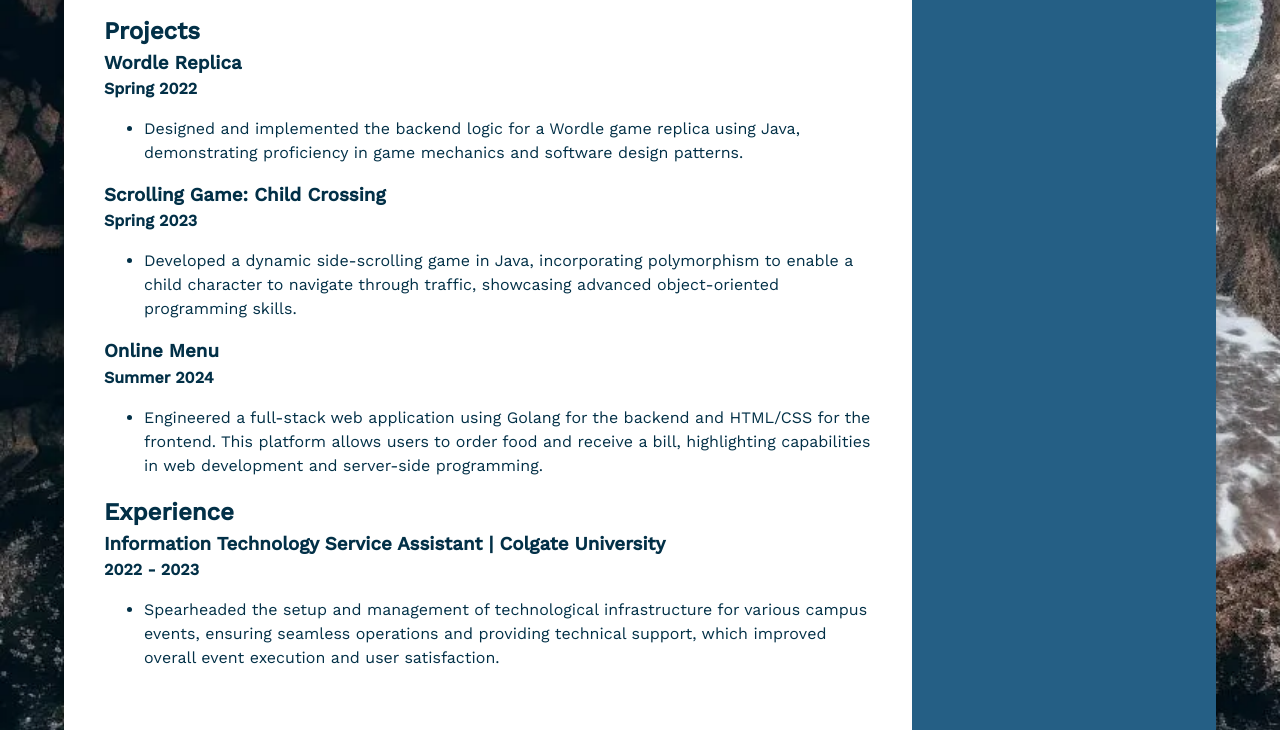
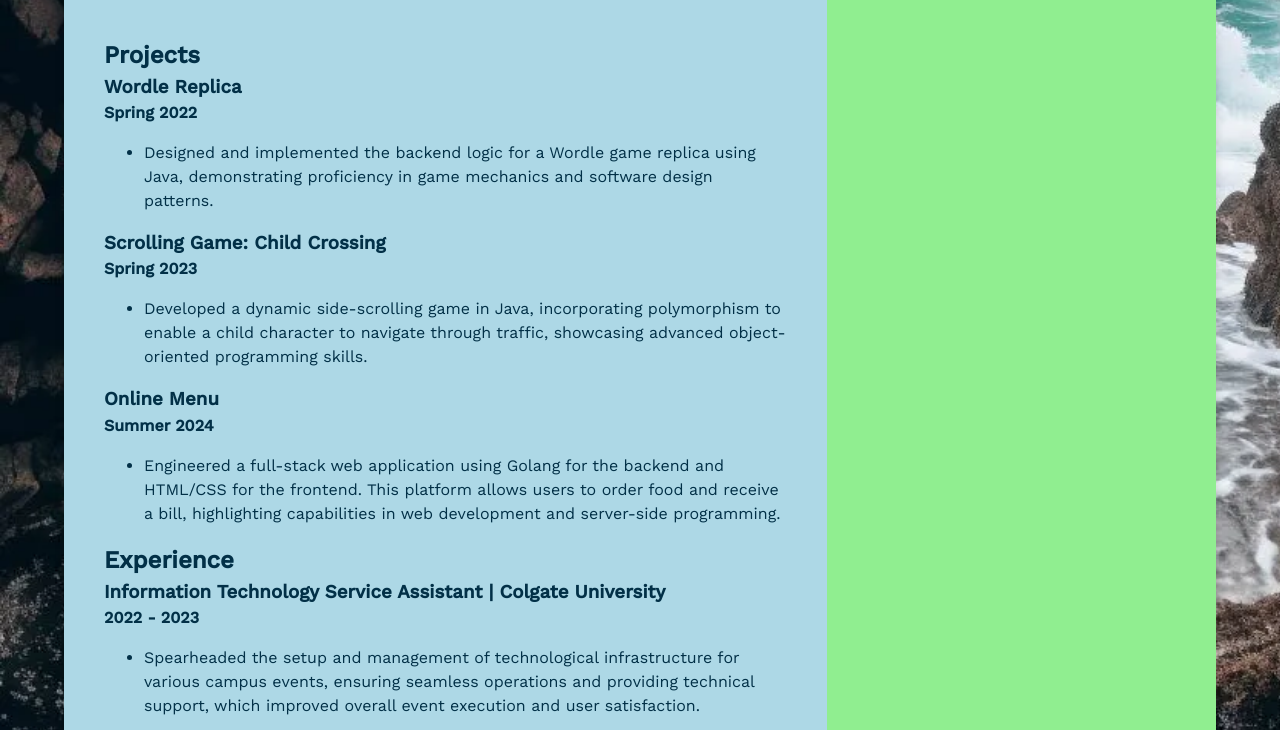
Before and after one commit to pcwhite-dot/webdev1-module3, a website: page docs/index.html in a window 1280 px wide. Shown: the part 686-1416 px from the top of the page. Drawn offline with nearby package versions, Linux system fonts and the light colour scheme.

Commit message:
changed the color of sidebar to green and color of container to blue

```diff
--- a/docs/css/main.css
+++ b/docs/css/main.css
@@ -95,7 +95,7 @@ body {
     margin: 2rem auto;
     /* Centrally align the container horizontally */
     padding: 0;
-    background-color: white;
+    background-color: lightblue;
     /* Background color of the container */
     box-shadow: 0 0 10px rgba(0, 0, 0, 0.15);
     /* Add shadow around the container */
@@ -106,7 +106,7 @@ body {
 }
 
 .sidebar {
-    flex: 1;
+    flex: 1.5;
     /* Take up 1 fraction of the available space */
     display: flex;
     /* Apply Flexbox layout */
@@ -116,7 +116,7 @@ body {
     /* Distribute space evenly between the children */
     padding: var(--sidebar-spacing);
     /* Add padding around the sidebar content */
-    background-color: var(--color-secondary);
+    background-color: lightgreen;
     /* Background color of the sidebar */
     color: white;
     /* Text color in the sidebar */
```
